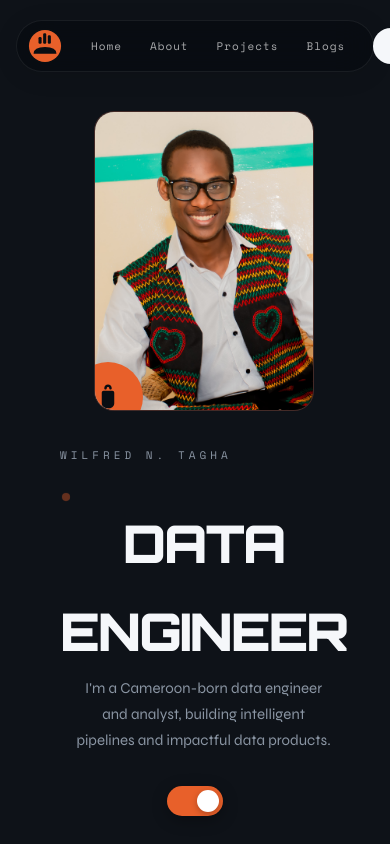
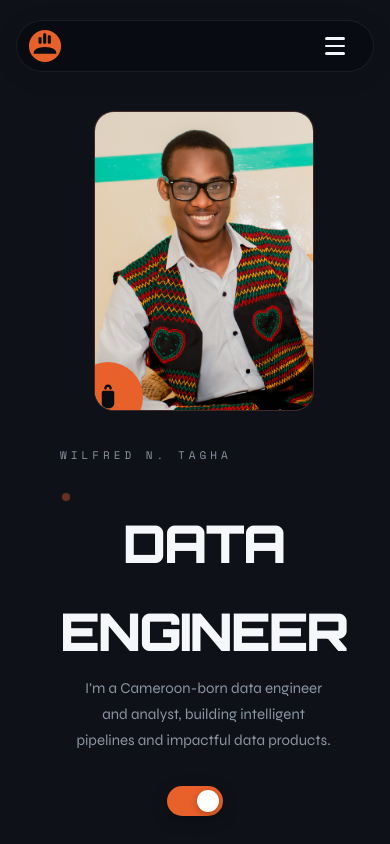
Before and after one commit to WilfredTagha/IWTAG, a React (Vite) app in the folder mr_dayter_portfolio/: page / in a window 390 px wide. Shown: the top 844 px of the page. Built offline with nearby package versions, Linux system fonts and the light colour scheme.

Commit message:
adjusted nav bar

```diff
--- a/mr_dayter_portfolio/src/components/Navbar.jsx
+++ b/mr_dayter_portfolio/src/components/Navbar.jsx
@@ -1,7 +1,19 @@
+import { useState } from "react";
 import LogoMark from "./LogoMark";
 
 export default function Navbar({ dark }) {
+  const [menuOpen, setMenuOpen] = useState(false);
+
+  const toggleMenu = () => {
+    setMenuOpen(!menuOpen);
+  };
+
+  const closeMenu = () => {
+    setMenuOpen(false);
+  };
+
   return (
+    <>
       <nav className="navbar">
         {/*
           Avatar disc:
@@ -13,6 +25,7 @@ export default function Navbar({ dark }) {
           <LogoMark dark={dark} size={34} />
         </div>
 
+        {/* Desktop Navigation Links */}
         <div className="nav-links">
           <a href="#home">Home</a>
           <a href="#about">About</a>
@@ -20,7 +33,30 @@ export default function Navbar({ dark }) {
           <a href="#faq">Blogs</a>
         </div>
 
+        {/* Mobile Hamburger Button */}
+        <button
+          className={`hamburger${menuOpen ? " active" : ""}`}
+          onClick={toggleMenu}
+          aria-label="Toggle menu"
+        >
+          <span></span>
+          <span></span>
+          <span></span>
+        </button>
+
         <a href="#contact" className="nav-cta">Contact</a>
       </nav>
+
+      {/* Mobile Menu Dropdown */}
+      {menuOpen && (
+        <div className="mobile-menu-dropdown">
+          <a href="#home" onClick={closeMenu}>Home</a>
+          <a href="#about" onClick={closeMenu}>About</a>
+          <a href="#services" onClick={closeMenu}>Projects</a>
+          <a href="#faq" onClick={closeMenu}>Blogs</a>
+          <a href="#contact" className="mobile-cta" onClick={closeMenu}>Contact</a>
+        </div>
+      )}
+    </>
   );
 }
--- a/mr_dayter_portfolio/src/styles.css
+++ b/mr_dayter_portfolio/src/styles.css
@@ -140,6 +140,7 @@ body {
 /* ═══════════════════════════════════
    NAVBAR
    ═══════════════════════════════════ */
+
 .navbar {
   position: fixed; top: 20px; left: 50%; transform: translateX(-50%);
   z-index: 1000;
@@ -191,6 +192,116 @@ body {
 }
 .nav-cta:hover { opacity: 0.85; }
 
+/* Hamburger Button (Hidden by default) */
+.hamburger {
+  display: none;
+  flex-direction: column;
+  gap: 5px;
+  background: none;
+  border: none;
+  cursor: pointer;
+  padding: 8px;
+  z-index: 1001;
+}
+
+.hamburger span {
+  width: 20px;
+  height: 2.5px;
+  background-color: var(--tx);
+  border-radius: 2px;
+  transition: all 0.3s ease;
+}
+
+/* Hamburger Active State (X shape) */
+.hamburger.active span:nth-child(1) {
+  transform: rotate(45deg) translate(8px, 8px);
+}
+
+.hamburger.active span:nth-child(2) {
+  opacity: 0;
+}
+
+.hamburger.active span:nth-child(3) {
+  transform: rotate(-45deg) translate(7px, -6px);
+}
+
+/* Mobile Menu Dropdown */
+.mobile-menu-dropdown {
+  display: none;
+  position: fixed;
+  top: 80px;
+  left: 50%;
+  transform: translateX(-50%);
+  width: calc(100% - 32px);
+  background: var(--nav-bg);
+  backdrop-filter: blur(20px);
+  border: 1px solid var(--border);
+  border-radius: 16px;
+  padding: 16px;
+  z-index: 999;
+  flex-direction: column;
+  gap: 0;
+  box-shadow: 0 4px 24px rgba(0,0,0,0.10);
+}
+
+.mobile-menu-dropdown a {
+  padding: 14px 16px;
+  text-decoration: none;
+  color: var(--nav-text);
+  font-family: 'Space Mono', monospace;
+  font-size: 11px;
+  letter-spacing: 1px;
+  border-bottom: 1px solid var(--border);
+  transition: all 0.2s;
+}
+
+.mobile-menu-dropdown a:last-child {
+  border-bottom: none;
+}
+
+.mobile-menu-dropdown a:hover {
+  color: var(--ac);
+  background: var(--bg-card);
+  border-radius: 8px;
+}
+
+.mobile-menu-dropdown .mobile-cta {
+  background: var(--nav-cta-bg);
+  color: var(--nav-cta-tx);
+  text-align: center;
+  border-radius: 8px;
+  margin-top: 8px;
+  border: none;
+}
+
+.mobile-menu-dropdown .mobile-cta:hover {
+  background: var(--ac);
+  color: #fff;
+}
+
+/* Mobile Responsive */
+@media (max-width: 900px) {
+  .hamburger {
+    display: flex;
+    order: 2;
+    margin-left: auto;
+    margin-right: 12px;
+  }
+
+  .nav-links {
+    display: none;
+  }
+
+  .nav-cta {
+    display: none;
+  }
+
+  .mobile-menu-dropdown {
+    display: flex;
+  }
+
+
+}
 /* ═══════════════════════════════════
    HERO
    ═══════════════════════════════════ */
```
Lines whose indentation alone changed are shown as unchanged.
